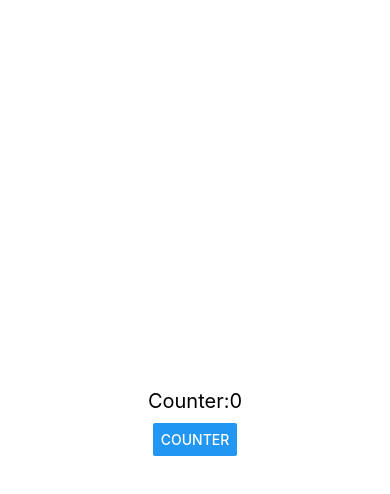
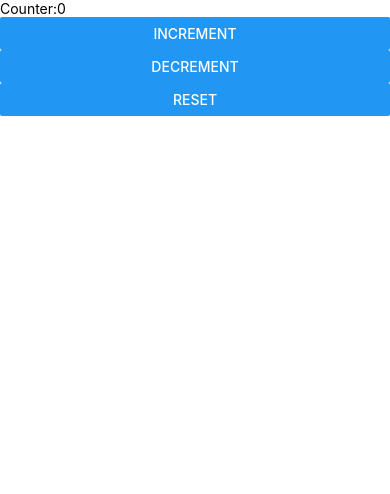
Before and after one commit to bhattk64/React-Native-Practice, a React Native app: screen / in a window 390 px wide. Shown: the top 494 px of the page. Built offline with nearby package versions, Linux system fonts and the light colour scheme.

Commit message:
learned about redux toolkit in react native

```diff
--- a/App.jsx
+++ b/App.jsx
@@ -2,15 +2,23 @@ import { View } from 'react-native'
 import React from 'react'
 // import AsyncStorageExample from './src/components/AsyncStorageExample'
 // import ImageComponentExample from './src/components/ImageComponentExample'
-import Parent from './src/components/Parent'
+// import Parent from './src/components/Parent'
+import {Provider}from 'react-redux'
+import { store } from './src/redux/store/store'
+import Counter from './src/components/Counter'
 
 const App = () => {
   return (
-    <View style={{flex:1}}>
-      {/* <AsyncStorageExample/> */}
-      {/* <ImageComponentExample/> */}
-      <Parent/>
-    </View>
+    // <View style={{flex:1}}>
+    //   {/* <AsyncStorageExample/> */}
+    //   {/* <ImageComponentExample/> */}
+    //   {/* <Parent/> */}
+    // </View>
+    <Provider store={store}>
+    <Counter/>
+
+
+    </Provider>
   )
 }
 
--- a/package.json
+++ b/package.json
@@ -16,6 +16,7 @@
     "@react-navigation/material-top-tabs": "^7.1.0",
     "@react-navigation/native": "^7.0.14",
     "@react-navigation/native-stack": "^7.2.0",
+    "@reduxjs/toolkit": "^2.5.0",
     "axios": "^1.7.9",
     "react": "18.3.1",
     "react-native": "0.76.5",
@@ -25,7 +26,8 @@
     "react-native-safe-area-context": "^5.1.0",
     "react-native-screens": "^4.4.0",
     "react-native-tab-view": "^4.0.5",
-    "react-native-vector-icons": "^10.2.0"
+    "react-native-vector-icons": "^10.2.0",
+    "react-redux": "^9.2.0"
   },
   "devDependencies": {
     "@babel/core": "^7.25.2",
--- /dev/null
+++ b/src/components/Counter.jsx
@@ -0,0 +1,19 @@
+import { View, Text, Button } from 'react-native'
+import React from 'react'
+import { useDispatch, useSelector } from 'react-redux'
+import { decrement, increment, reset } from '../redux/slice/counterSlice'
+
+const Counter = () => {
+    const count = useSelector((state)=>state.counter.value)
+    const dispatch=useDispatch()
+  return (
+    <View>
+      <Text>Counter:{count}</Text>
+      <Button title='Increment' onPress={()=>dispatch(increment())}/>
+      <Button  title='Decrement' onPress={()=>dispatch(decrement())}/>
+      <Button title='Reset' onPress={()=>dispatch(reset())}/>
+     </View>
+  )
+}
+
+export default Counter
--- /dev/null
+++ b/src/redux/slice/counterSlice.js
@@ -0,0 +1,23 @@
+import {createSlice} from '@reduxjs/toolkit'
+export const counterSlice=createSlice({
+  name:'counter',
+  initialState:{
+    value:0
+
+  },
+  reducers:{
+    increment:(state)=>{
+      state.value+=1
+    },
+    decrement:(state)=>{
+      state.value-=1
+    },
+    reset:(state)=>{
+      state.value=0
+    }
+  }
+
+})
+
+export const {increment,decrement,reset}=counterSlice.actions
+export default counterSlice.reducer
--- /dev/null
+++ b/src/redux/store/store.js
@@ -0,0 +1,8 @@
+import { configureStore } from "@reduxjs/toolkit";
+import counterReducer from '../slice/counterSlice'
+
+export const store=configureStore({
+    reducer:{
+        counter:counterReducer,
+    },
+})
```
Also changed, not shown: 1 other file (tests, documents, lock files or other folders).
